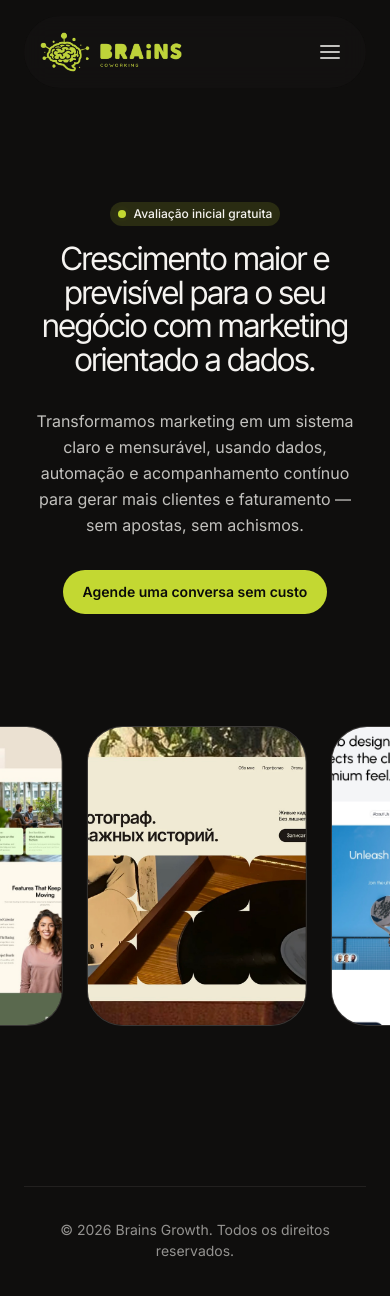
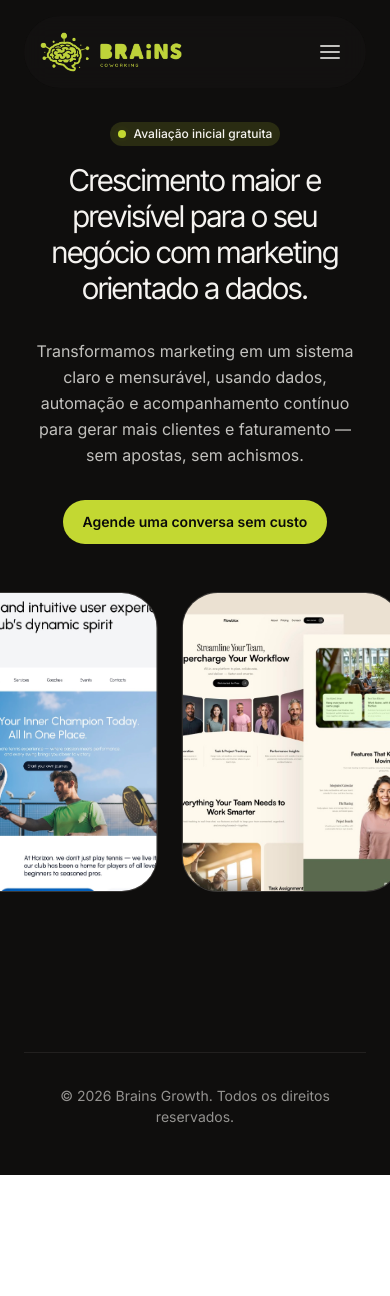
Before and after one commit to lucas-bids/brains-growth, a Next.js app: page / in a window 390 px wide. Shown: the top 1296 px of the page. After the commit the page ends 1175 px from the top, so only its background shows below. Built offline with nearby package versions, Linux system fonts and the light colour scheme.

Commit message:
feat: adjust H1 responsiveness and spacing

```diff
--- a/app/sections/Hero.tsx
+++ b/app/sections/Hero.tsx
@@ -32,14 +32,14 @@ export function Hero() {
   return (
     <section
       ref={containerRef}
-      className="relative flex flex-col items-center pt-24 pb-16 md:pt-32 md:pb-24 overflow-hidden"
+      className="relative flex flex-col items-center pt-4 md:pt-24 pb-16 md:pt-32 md:pb-24 overflow-hidden"
     >
       <div className="mx-auto max-w-6xl px-6 text-center">
         <Pill tone="accent" pulse>Avaliação inicial gratuita</Pill>
         {/* Headline */}
         <h1
           ref={titleRef}
-          className="font-display text-display text-text max-w-4xl mx-auto leading-[1.05] tracking-tight"
+          className="font-display text-3xl md:text-6xl text-text max-w-4xl mx-auto tracking-tight"
         >
           Crescimento maior e previsível para o seu negócio com marketing orientado a dados.
         </h1>
@@ -59,7 +59,7 @@ export function Hero() {
       </div>
 
       {/* Carousel */}
-      <div className="mt-16 w-full">
+      <div className="md:mt-16 w-full">
         <HeroCarousel />
       </div>
     </section>
```
